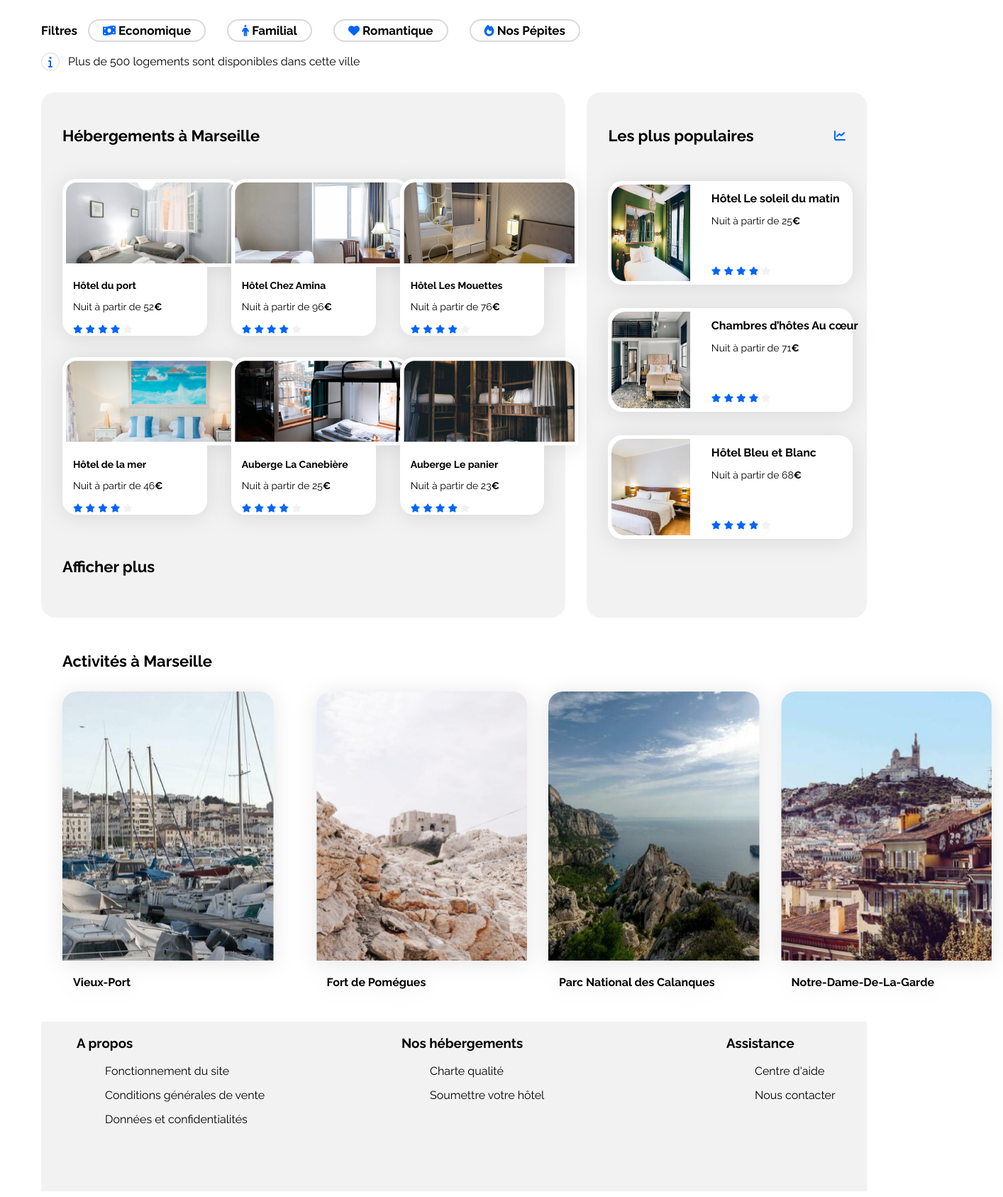
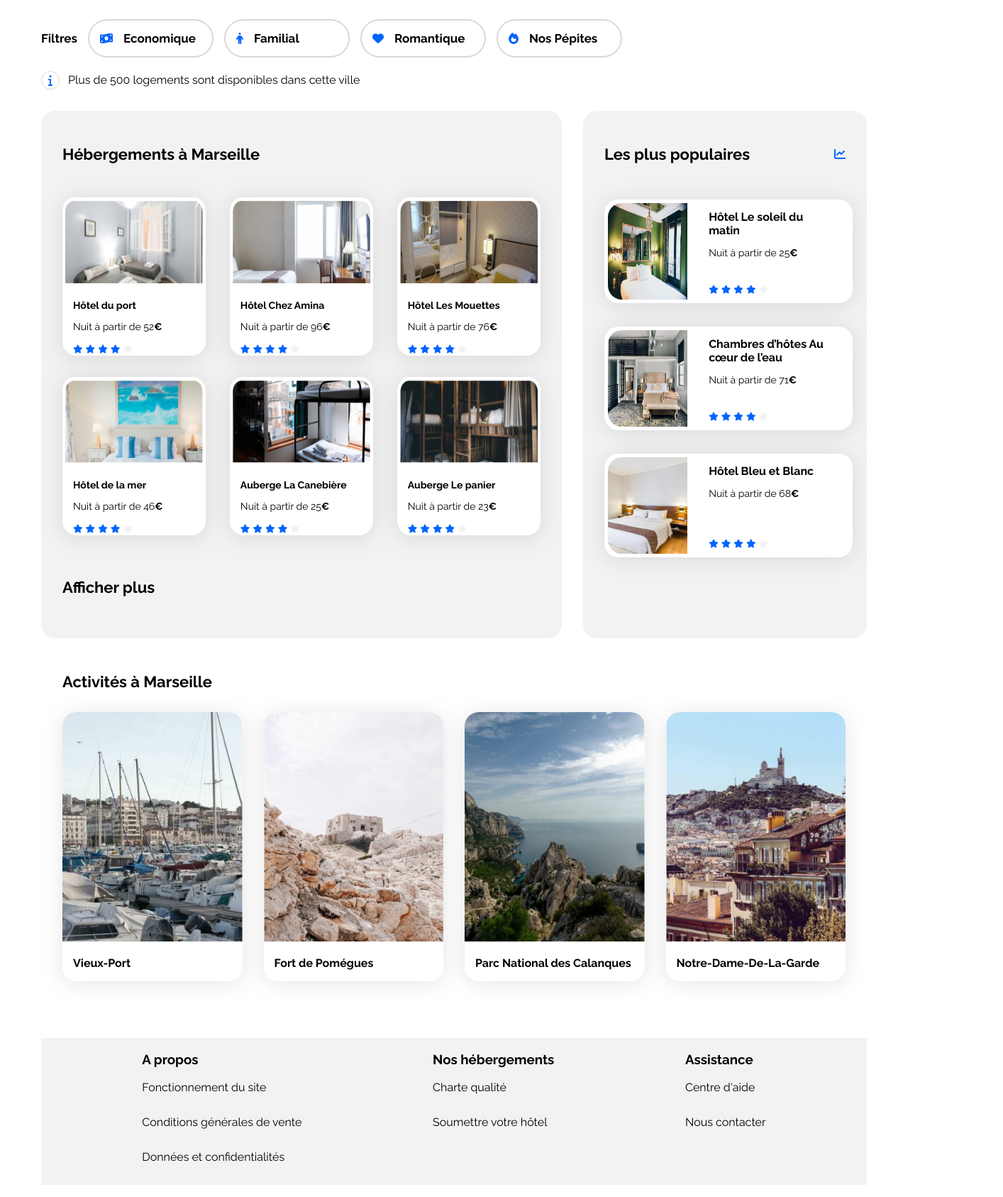
Before and after one commit to EliseMairet/projet2Booki, a plain HTML site: page index.html in a window 1280 px wide. Shown: the part 282-1968 px from the top of the page at 71% size, 1414 px wide, since content can reach past the window. Drawn offline with Linux system fonts and the light colour scheme.

Commit message:
commit27/02

```diff
--- a/index.html
+++ b/index.html
@@ -303,7 +303,7 @@
                                 <img src="image/activité_1.png" alt="vieux port">
                                     <div class="card-txt">
                                         <h3 class="card-title">Vieux-Port</h3>
-                                <a href="#">
+                                </a>
                                     </div>
                             </article>
                             <article class="card8">
--- a/projet2.CSS
+++ b/projet2.CSS
@@ -75,7 +75,13 @@ a {
 .menu {
     display: flex;
     gap: 68px;
-    border-top: solid 2px #FFFF;
+    width: 100%;
+    margin: 0;
+}
+
+.menu li {
+    padding: 16px 20px;
+    border-top: solid 2px #F2F2F2;
 }
 
 .menu li:hover {
@@ -91,7 +97,7 @@ a {
     display: flex;
     border-radius: 15px;
     border: 1px;
-    margin-bottom: 15px;
+    margin-bottom: 30px;
     row-gap: 30px;
 }
 
@@ -142,30 +148,36 @@ a {
 
 .filtre {
     display: flex;
-    margin-bottom: 30px;
-    margin: 0px;
-    padding: 0px;
-    row-gap: 30px;
+    flex-direction: row;
+    align-items: center;
+    gap: 15px;
+    padding-bottom: 19px;
+
 }
 
-.filtres {
-    align-self: center;
+.filtres span {
+    flex-wrap: wrap;
 }
 
 .fa-filtre {
-    padding: 4px 19px 4px 19px;
-    border-radius: 25px;
-    border: solid 2px;
+    display: flex;
+    flex-direction: row;
+    align-items: center;
+    text-align: center;
+    border: 2px solid #D9D9D9;
+    border-radius: 50px;
+    height: 50px;
+    width: 173px;
+}
+
+.filtre i {
     margin: 15px;
-    border-color: #D9D9D9;
 }
 
 .filtre span {
     color: black;
     font-size: 17px;
     font-weight: 700;
-    line-height: 20px;
-    letter-spacing: 0em;
 }
 
 .filtres .fa-solid {
@@ -254,11 +266,7 @@ a {
 
 /**** Hebergements ****/
 .hebergements {
-    width: 65%;
-}
-
-.hebergements section {
-    width: 100%;
+    max-width: 871px;
 }
 
 .hotel {
@@ -288,7 +296,8 @@ a {
 }
 
 .card1 img {
-    min-width: 16px;
+    width: 100%;
+    height: 126px;
 }
 
 .card1 {
@@ -307,7 +316,7 @@ a {
 
 /**** Populaires ****/
 .populaires {
-    width: 32%;
+    width: 429px;
     padding: 30px;
     border-radius: 15px;
     gap: 30px;
@@ -357,9 +366,6 @@ a {
     box-sizing: border-box;
     border-radius: 20px;
 }
-.card-title {
-    overflow: auto;
-}
 
 .card-txt {
     margin-bottom: 5px;
@@ -368,9 +374,8 @@ a {
 .populaires-cards .card-title {
     margin-top: 10px;
     margin-bottom: 4px;
-
-    width: 226px;
-    height: 19px;
+    max-width: 163px;
+    max-height: 38px;
 
     font-size: 16px;
     font-weight: 700;
@@ -400,55 +405,45 @@ a {
 
 .activité {
     padding: 30px;
-    gap: 30px;
 }
 
 .activité_card {
     display: flex;
-    direction: row;
     gap: 30px;
+    margin-top: 30px;
+    margin-bottom: 50px;
+}
 
-    border-radius: 20px 20px 0px 0px;
+.activité_card article {
+    width: 100%;
+    background-color: white;
+    border-radius: 20px;
     filter: drop-shadow(0px 3px 15px rgba(0, 0, 0, 0.1));
-    margin-top: 30px;
 }
 
 .card8 img {
-    width: 297.5px;
-    height: 380px;
+    width: 100%;
+    object-fit: cover;
     border-radius: 20px 20px 0px 0px;
-}
-
-.card8 h3 {
-    border-radius: 0px 0px 20px 20px;
-    gap: 10px;
-
-    font-size: 16px;
-    font-weight: 700;
-    line-height: 19px;
-    letter-spacing: 0em;
 }
 
 /*footer*/
 
 footer {
-    padding: 0px 50px 0px 50px;
-    gap: 68px;
-
+    padding: 0px 50px;
     display: flex;
+    flex-wrap: wrap;
+    justify-content: space-around;
     background-color: #f2f2f2;
-
 }
 
 footer ul {
-    height: 163px;
-    width: 350px;
     gap: 15px;
+    padding: 0;
 }
 
-
 footer li {
-    margin-bottom: 15px;
+    margin-bottom: 30px;
 }
 
 
@@ -463,6 +458,10 @@ footer li {
 
     .hebergements {
         width: 100%;
+    }
+
+    .filtres {
+        flex-wrap: wrap;
     }
 
     .populaires {
@@ -488,12 +487,12 @@ footer li {
         font-size: 13px;
     }
 
-    .activité_card {
-        width: 30%
+    .hotel img {
+        min-width: 16px;
     }
 
-    .hotel img {
-        min-width: 16px;
+    .footer {
+        max-width: 924px;
     }
 }
 
```
